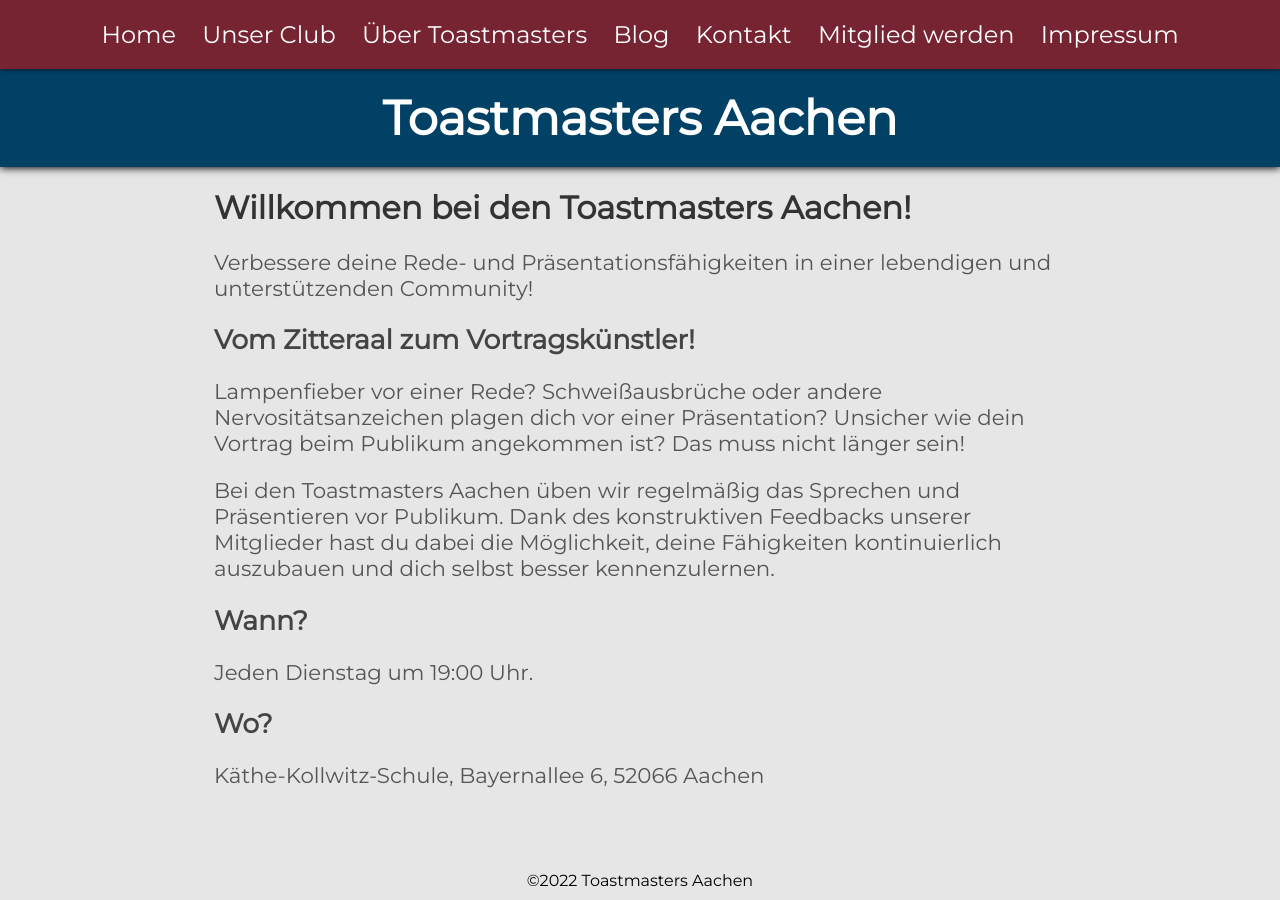
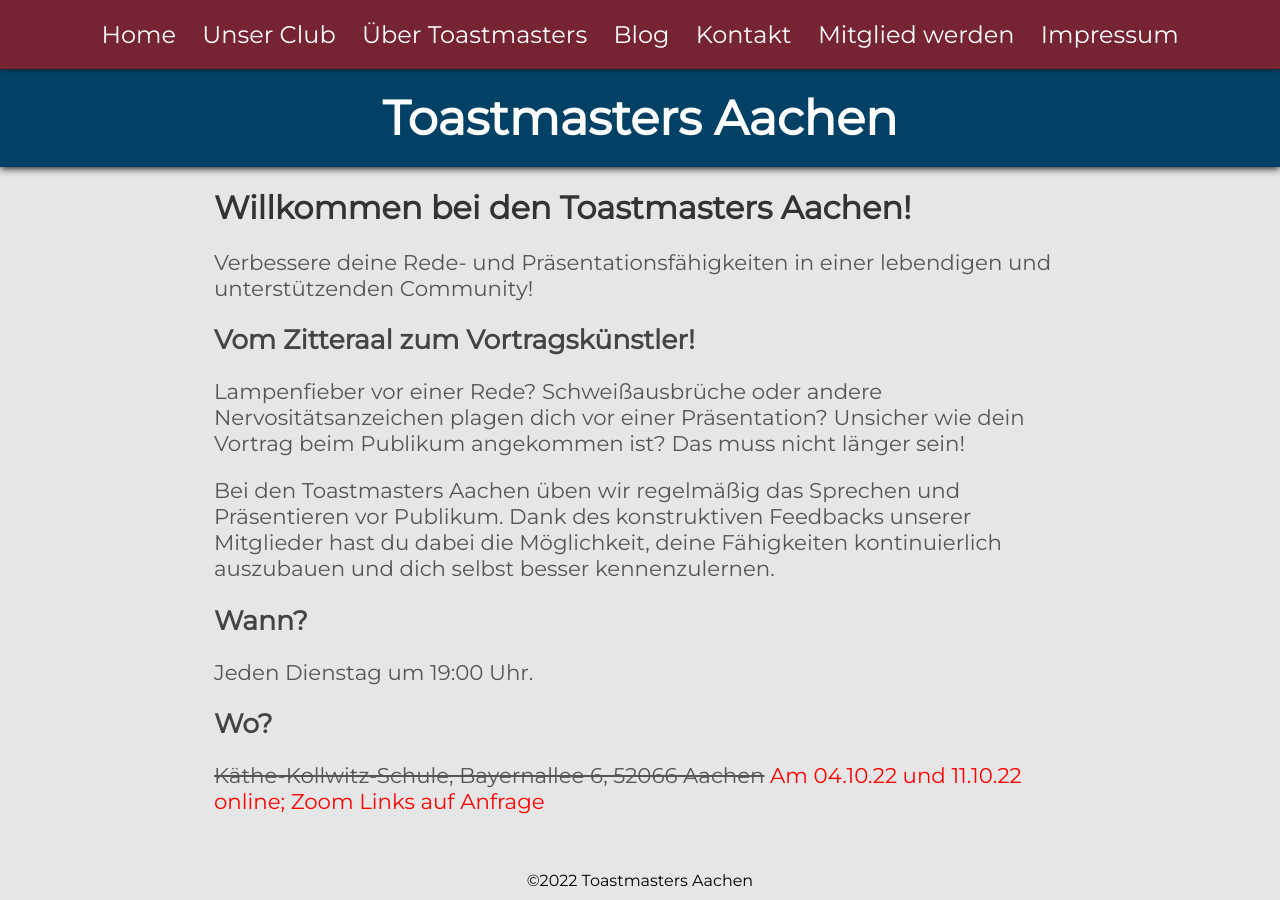
Before and after one commit to toastmasters-aachen/toastmasters-aachen.github.io, a Jekyll site: the page built from index.md, in a window 1280 px wide. Built offline with Jekyll 4.4.1, drawn with Linux system fonts in a browser that asks for light colours.

Commit message:
Update index.md

```diff
--- a/index.md
+++ b/index.md
@@ -23,4 +23,4 @@ Jeden Dienstag um 19:00 Uhr.
 
 ## Wo?
 
-Käthe-Kollwitz-Schule, Bayernallee 6, 52066 Aachen
+<del>Käthe-Kollwitz-Schule, Bayernallee 6, 52066 Aachen</del> <span style="color:red">Am 04.10.22 und 11.10.22 online; Zoom Links auf Anfrage</span>
```
